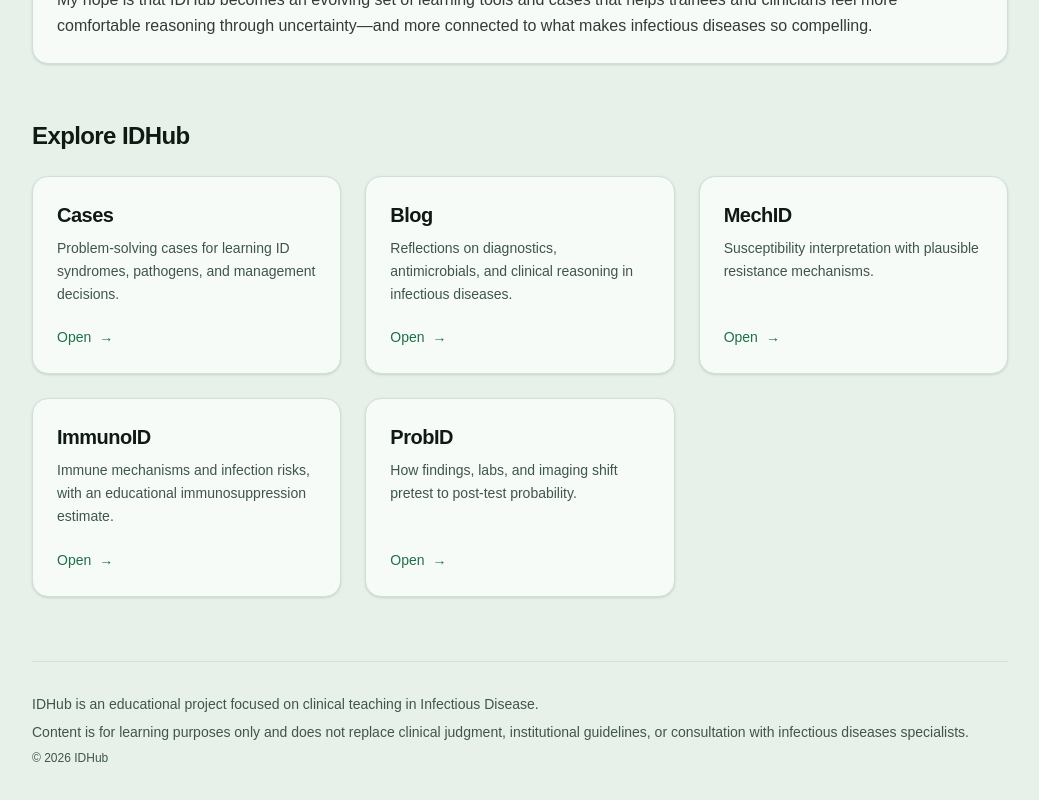
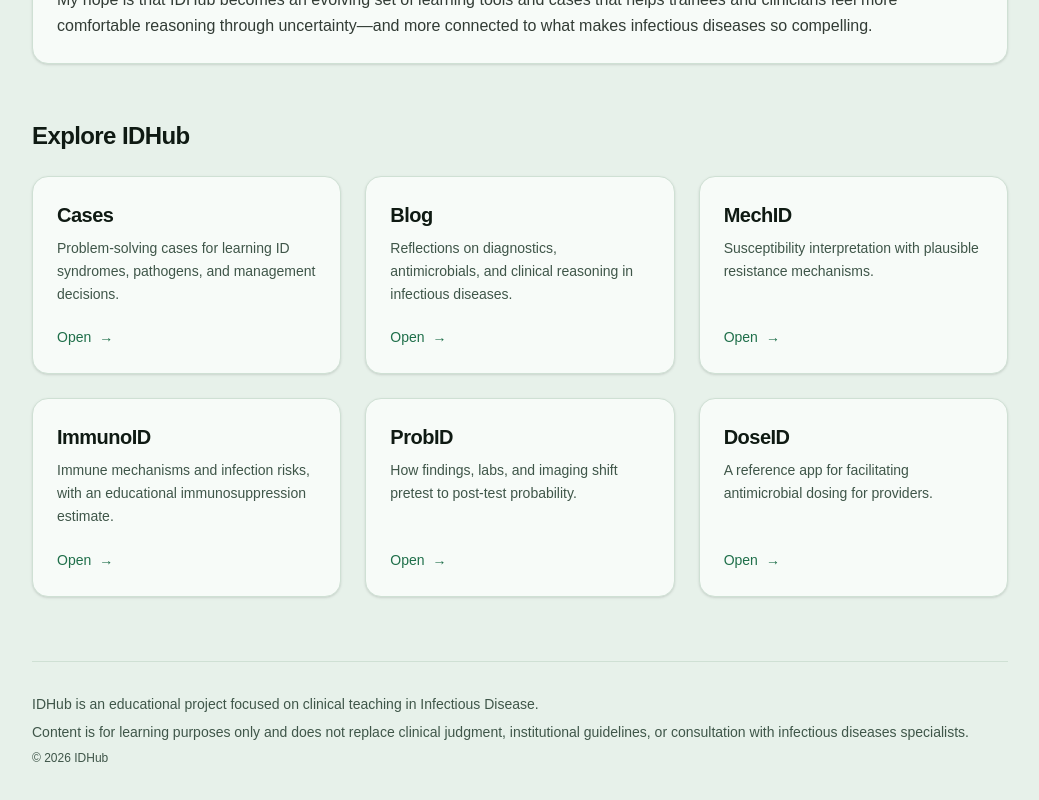
Before and after one commit to alvarojg11/IDHub, a Next.js app: page /about in a window 1280 px wide. Shown: the part 1029-1829 px from the top of the page, without its empty margins (120-1159 px from the left). Built offline with nearby package versions, Linux system fonts and the light colour scheme.

Commit message:
about page commit

```diff
--- a/app/about/page.tsx
+++ b/app/about/page.tsx
@@ -28,6 +28,11 @@ const quickLinks = [
     href: "/probid",
     title: "ProbID",
     desc: "How findings, labs, and imaging shift pretest to post-test probability.",
+  },
+  {
+    href: "/tools/doseid",
+    title: "DoseID",
+    desc: "A reference app for facilitating antimicrobial dosing for providers.",
   },
 ];
 
```
